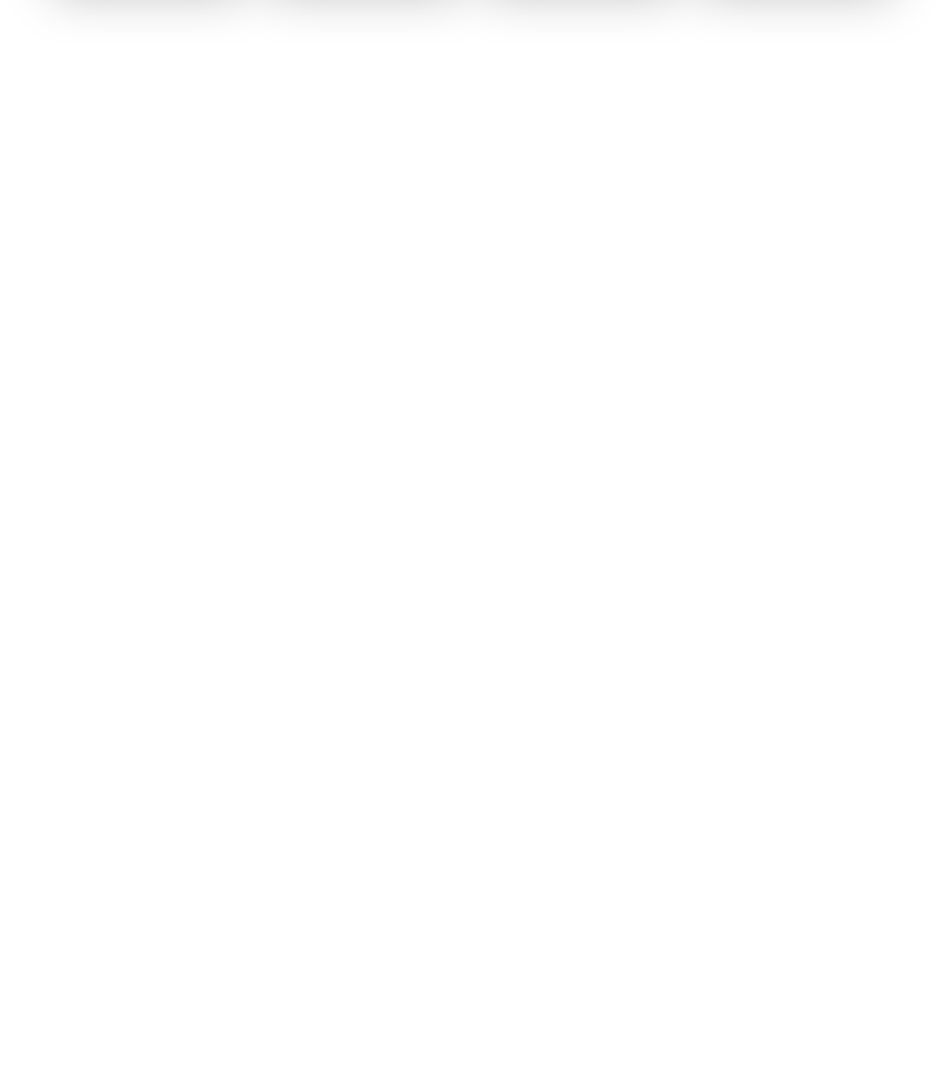
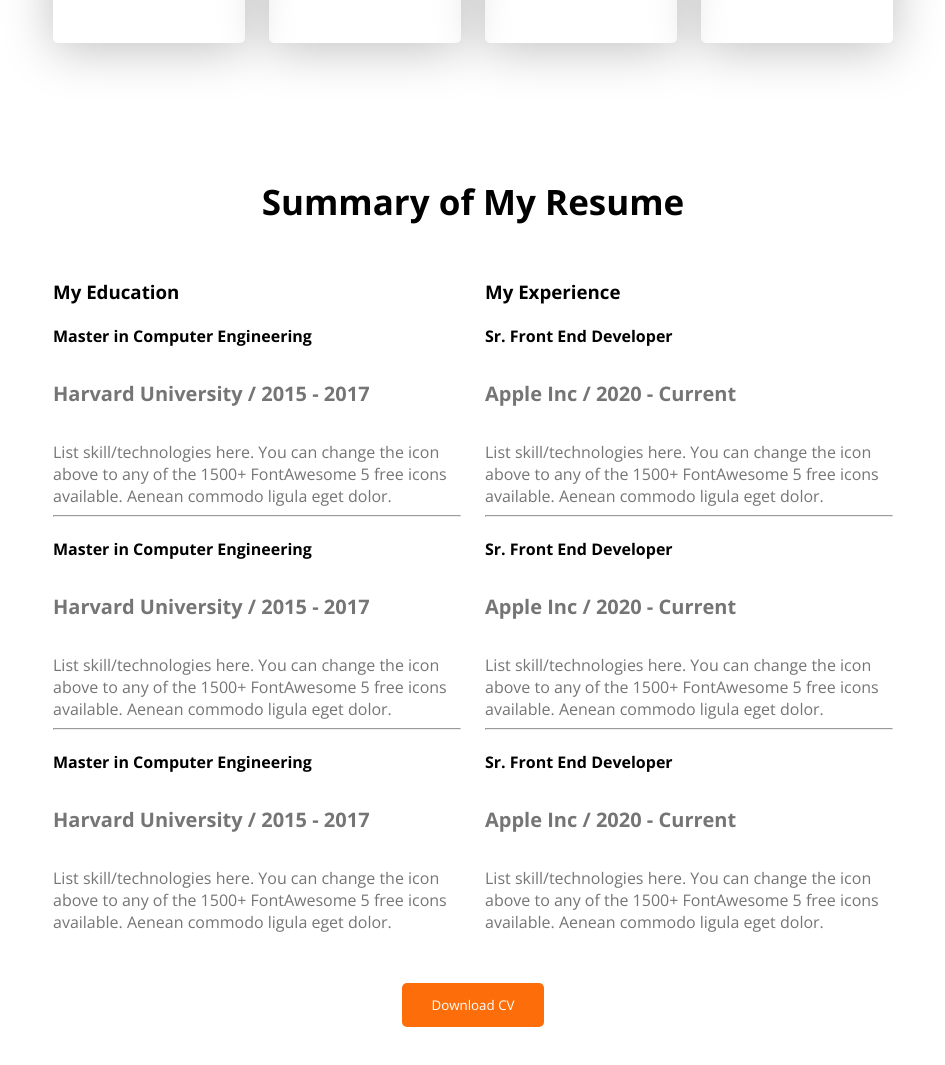
Before and after one commit to Firoz671/portfolio-project, a plain HTML site: page index.html in a window 1280 px wide. Shown: the part 2329-3394 px from the top of the page, without its empty margins (167-1112 px from the left). Before the commit the page ends 2555 px from the top, so only its background shows below. Drawn offline with nearby package versions, Linux system fonts and the light colour scheme.

Commit message:
added resume section

```diff
--- a/index.html
+++ b/index.html
@@ -41,11 +41,14 @@
 
     <main>
         <section class="about secondary-bg">
-            <h3 class="section-title">
+            <h3 class="section-title title">
                 About Me
             </h3>
             <p class="about-description f-size">
-                I, m a designer & developer with a passion for web design. I enjoy developing simple, clean and slick websites that provide real value to the end user. Thousands of clients have procured exceptional resulfs while working with me. Delivering work within time and budget which meets clients requirements in our mata.
+                I, m a designer & developer with a passion for web design. I enjoy developing simple, clean and slick
+                websites that provide real value to the end user. Thousands of clients have procured exceptional resulfs
+                while working with me. Delivering work within time and budget which meets clients requirements in our
+                mata.
             </p>
             <div class="about-items">
                 <div class="about-item">
@@ -68,31 +71,116 @@
         </section>
 
         <section class="do-section">
-            <h3 class="center">What I do</h3>
-            <p class="f-size center">I have more than 10 years experience building software for clients all over the world. Below is a quick overview of my main technical skill sets and technologies i use. Want to find out more about my experience? Check out my online resume and project portfolio.</p>
+            <h3 class="center title">What I do</h3>
+            <p class="f-size center">I have more than 10 years experience building software for clients all over the
+                world. Below is a quick overview of my main technical skill sets and technologies i use. Want to find
+                out more about my experience? Check out my online resume and project portfolio.</p>
 
             <div class="skills-container">
                 <div class="skill">
                     <img src="./images/icons/js.png" alt="">
                     <h4 class="skill-title">Vanila JavaScript</h4>
-                    <p class="skill-description">List skill/technologies here. You can change the icon above to any of the 1500+ FontAwesome 5 free icons available. Aenean commodo ligula eget dolor.</p>
+                    <p class="skill-description">List skill/technologies here. You can change the icon above to any of
+                        the 1500+ FontAwesome 5 free icons available. Aenean commodo ligula eget dolor.</p>
                 </div>
                 <div class="skill">
                     <img src="./images/icons/react.png" alt="">
                     <h4 class="skill-title">react</h4>
-                    <p class="skill-description">List skill/technologies here. You can change the icon above to any of the 1500+ FontAwesome 5 free icons available. Aenean commodo ligula eget dolor.</p>
+                    <p class="skill-description">List skill/technologies here. You can change the icon above to any of
+                        the 1500+ FontAwesome 5 free icons available. Aenean commodo ligula eget dolor.</p>
                 </div>
                 <div class="skill">
                     <img src="./images/icons/nodejs.png" alt="">
                     <h4 class="skill-title">Node.js</h4>
-                    <p class="skill-description">List skill/technologies here. You can change the icon above to any of the 1500+ FontAwesome 5 free icons available. Aenean commodo ligula eget dolor.</p>
+                    <p class="skill-description">List skill/technologies here. You can change the icon above to any of
+                        the 1500+ FontAwesome 5 free icons available. Aenean commodo ligula eget dolor.</p>
                 </div>
                 <div class="skill">
                     <img src="./images/icons/mongo.png" alt="">
                     <h4 class="skill-title">MongoDB</h4>
-                    <p class="skill-description">List skill/technologies here. You can change the icon above to any of the 1500+ FontAwesome 5 free icons available. Aenean commodo ligula eget dolor.</p>
+                    <p class="skill-description">List skill/technologies here. You can change the icon above to any of
+                        the 1500+ FontAwesome 5 free icons available. Aenean commodo ligula eget dolor.</p>
                 </div>
             </div>
+
+            <div class="resume">
+                <h3 class="title center">Summary of My Resume</h3>
+
+                <div class="resume-container">
+
+                    <!-- Education Column -->
+                    <div class="resume-column">
+                        <h3 class="resume-column-title">My Education</h3>
+
+                        <div class="experience">
+                            <h4 class="experience-title">Master in Computer Engineering</h4>
+                            <h5 class="experience-sub-title">Harvard University / 2015 - 2017</h5>
+                            <div class="experience-description">
+                                List skill/technologies here. You can change the icon above to any of the 1500+ FontAwesome 5 free
+                                icons available. Aenean commodo ligula eget dolor.
+                            </div>
+                        </div>
+                        <hr>
+
+                        <div class="experience">
+                            <h4 class="experience-title">Master in Computer Engineering</h4>
+                            <h5 class="experience-sub-title">Harvard University / 2015 - 2017</h5>
+                            <div class="experience-description">
+                                List skill/technologies here. You can change the icon above to any of the 1500+ FontAwesome 5 free
+                                icons available. Aenean commodo ligula eget dolor.
+                            </div>
+                        </div>
+                        <hr>
+
+                        <div class="experience">
+                            <h4 class="experience-title">Master in Computer Engineering</h4>
+                            <h5 class="experience-sub-title">Harvard University / 2015 - 2017</h5>
+                            <div class="experience-description">
+                                List skill/technologies here. You can change the icon above to any of the 1500+ FontAwesome 5 free
+                                icons available. Aenean commodo ligula eget dolor.
+                            </div>
+                        </div>
+                    </div>
+
+                    <!-- Experience Column -->
+                    <div class="resume-column">
+                        <h3 class="resume-column-title">My Experience</h3>
+
+                        <div class="experience">
+                            <h4 class="experience-title">Sr. Front End Developer</h4>
+                            <h5 class="experience-sub-title">Apple Inc / 2020 - Current</h5>
+                            <div class="experience-description">
+                                List skill/technologies here. You can change the icon above to any of the 1500+ FontAwesome 5 free
+                                icons available. Aenean commodo ligula eget dolor.
+                            </div>
+                        </div>
+                        <hr>
+
+                        <div class="experience">
+                            <h4 class="experience-title">Sr. Front End Developer</h4>
+                            <h5 class="experience-sub-title">Apple Inc / 2020 - Current</h5>
+                            <div class="experience-description">
+                                List skill/technologies here. You can change the icon above to any of the 1500+ FontAwesome 5 free
+                                icons available. Aenean commodo ligula eget dolor.
+                            </div>
+                        </div>
+                        <hr>
+
+                        <div class="experience">
+                            <h4 class="experience-title">Sr. Front End Developer</h4>
+                            <h5 class="experience-sub-title">Apple Inc / 2020 - Current</h5>
+                            <div class="experience-description">
+                                List skill/technologies here. You can change the icon above to any of the 1500+ FontAwesome 5 free
+                                icons available. Aenean commodo ligula eget dolor.
+                            </div>
+                        </div>
+                    </div>
+
+                </div> <!-- .resume-container -->
+                <div class="center dbtn">
+                    <button class="btn btn-primary center">Download CV</button>
+                </div>
+            </div> <!-- .resume -->
         </section>
     </main>
 </body>
--- a/style.css
+++ b/style.css
@@ -63,6 +63,9 @@ header{
 .center{
     text-align: center;
 }
+.title{
+    font-size: 35px;
+}
 
 .banner{
     display: flex;
@@ -99,7 +102,6 @@ main{
     margin-top: 130px;
 }
 .section-title{
-    font-size: 35px;
     font-weight: bold;
     color: black;
 }
@@ -125,3 +127,19 @@ main{
     padding: 30px;
     box-shadow: 0px 6px 50px 0px rgba(0, 0, 0, 0.25);
 }
+.resume-container{
+    display: flex;
+    justify-content: space-around;
+    gap: 24px;
+}
+.experience-sub-title{
+    color: #757575;
+    font-size: 20px;
+}
+.experience-description{
+    color: #757575;
+    font-size: 16px;
+}
+.dbtn{
+    margin: 50px;
+}
```
